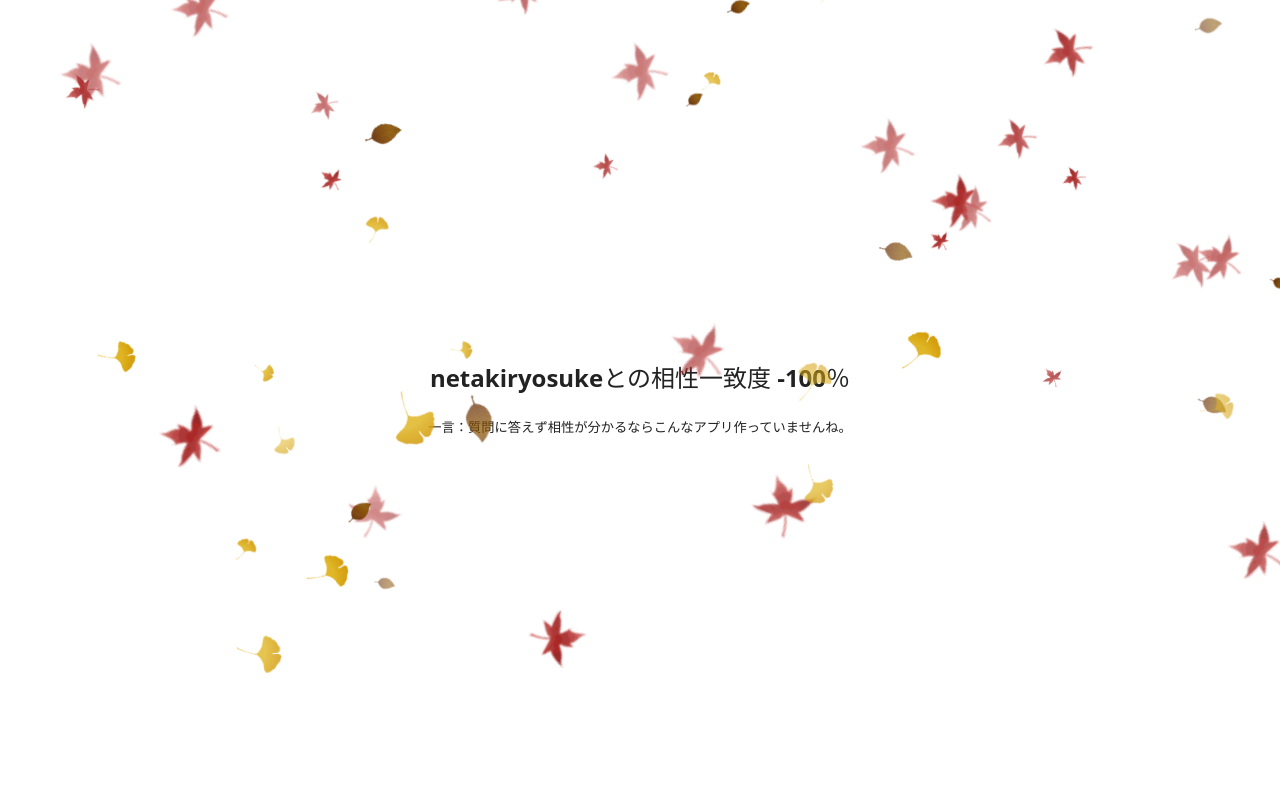
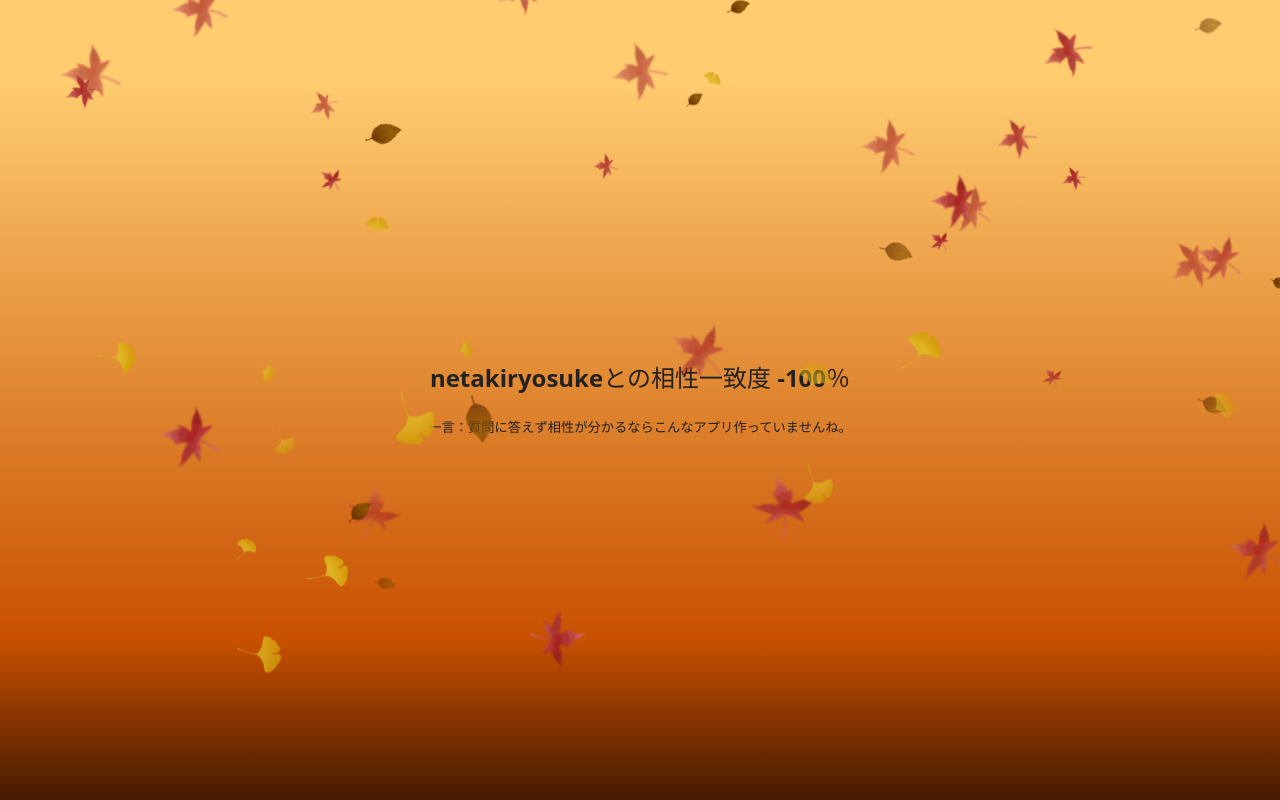
Before and after one commit to netakiryosuke/how-we-match, a React (Vite) app: page /result in a window 1280 px wide. Built offline with nearby package versions, Linux system fonts and the light colour scheme.

Commit message:
リザルト画面背景を秋っぽく修正

```diff
--- a/src/components/Result.jsx
+++ b/src/components/Result.jsx
@@ -18,6 +18,7 @@ export default function Result() {
                 overflow: "hidden",
                 margin: 0,
                 padding: 0,
+                background: "linear-gradient(180deg, #ffcc70 10%, #c85000 80%, #451a00 100%)"
             }}
         >
             <Box
```
